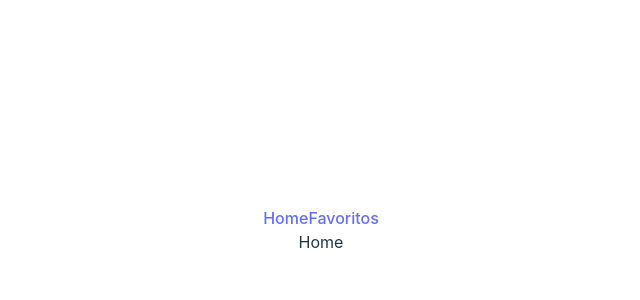
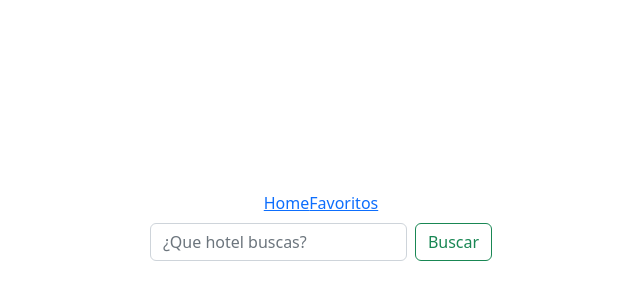
Before and after one commit to EzeTorcetta/las-casitas-del-hornero-Front, a React (Vite) app in the folder vite-project/: page /Home in a window 1280 px wide. Shown: the part 170-470 px from the top of the page, without its empty margins (319-959 px from the left). Built offline with nearby package versions, Linux system fonts and the light colour scheme.

Commit message:
search bar bootstrap

```diff
--- a/vite-project/src/components/Home/Home.jsx
+++ b/vite-project/src/components/Home/Home.jsx
@@ -1,5 +1,16 @@
 const Home = () => {
-  return <div>Home</div>;
+  return (
+    <nav className="navbar bg-body-tertiary">
+      <div className="container-fluid">
+        <form className="d-flex" role="search">
+          <input className="form-control me-2" type="search" placeholder="¿Que hotel buscas?" aria-label="Search" />
+          <button className="btn btn-outline-success" type="submit">
+            Buscar
+          </button>
+        </form>
+      </div>
+    </nav>
+  );
 };
 
 export default Home;
```
Also changed, not shown: vite-project/src/main.jsx (+9 -8 lines).
